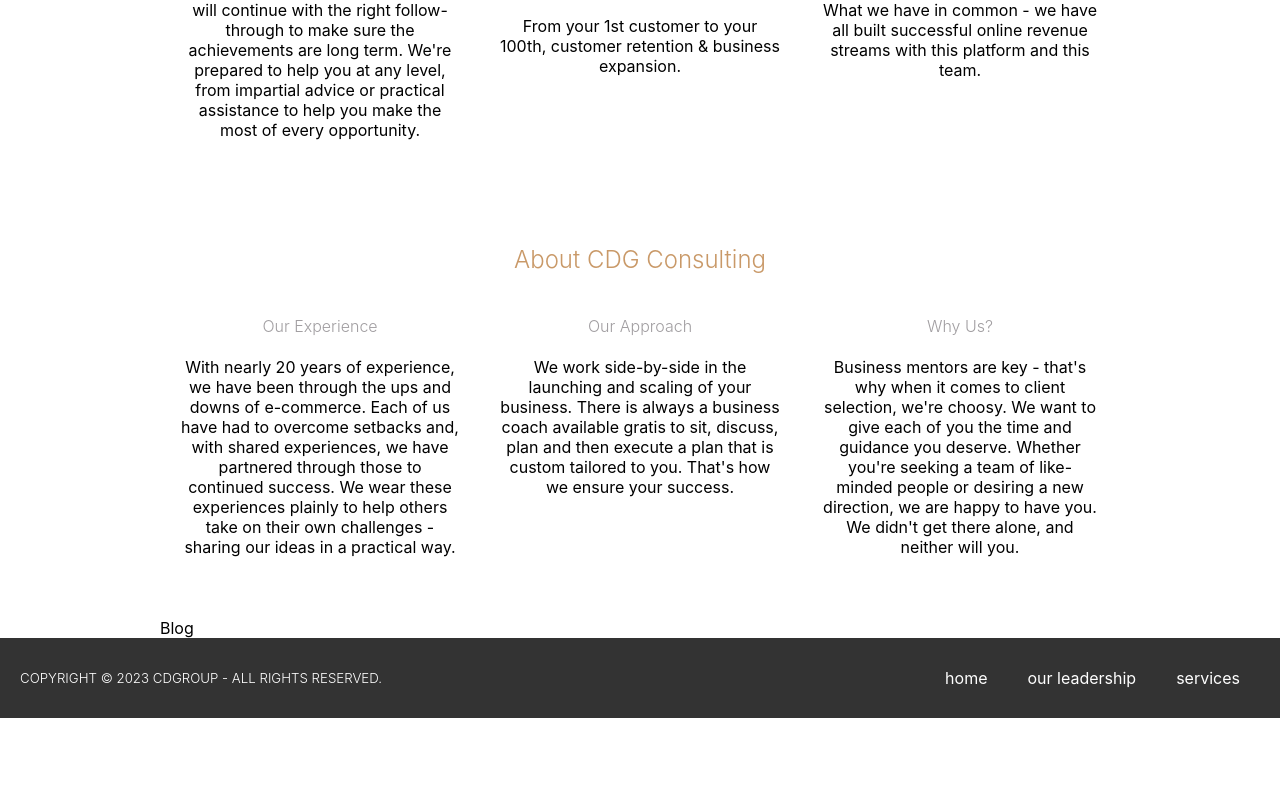
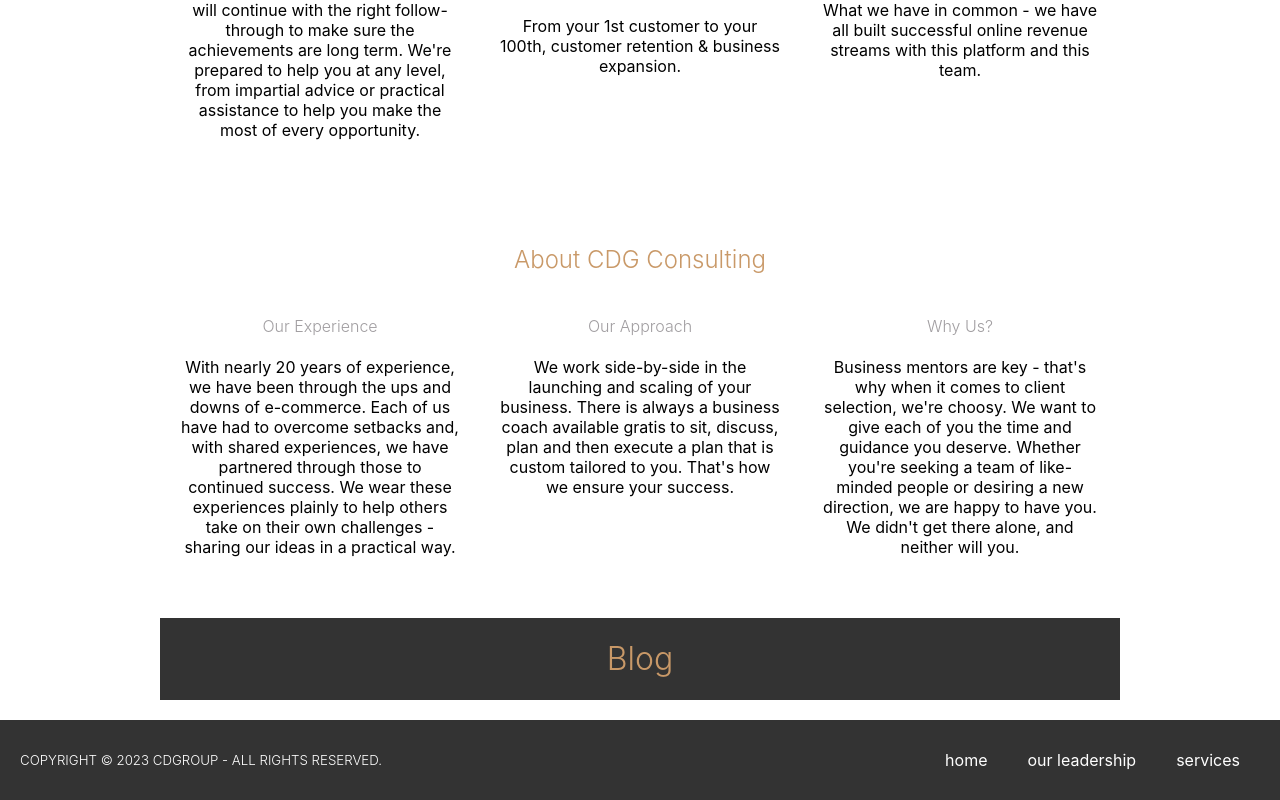
Before and after one commit to forrestmorrison/cdgrouptx, a React (Create React App) app in the folder client/: page / in a window 1280 px wide. Shown: the part 1367-2167 px from the top of the page. Before the commit the page ends 2085 px from the top, so only its background shows below. Built offline with nearby package versions, Linux system fonts and the light colour scheme.

Commit message:
Blog section styling

```diff
--- a/client/src/components/Blog.js
+++ b/client/src/components/Blog.js
@@ -2,7 +2,14 @@ import React from 'react'
 
 const Blog = () => {
   return (
-    <div>Blog</div>
+    <div className="blog">
+        <div className="blog-banner">
+            <h1>Blog</h1>
+        </div>
+        <div className="blog-posts">
+
+        </div>
+    </div>
   )
 }
 
--- a/client/src/index.css
+++ b/client/src/index.css
@@ -287,6 +287,31 @@ button:hover {
   width: 100%;
 }
 
+/* Blog */
+
+.blog {
+  display: flex;
+  flex-direction: column;
+  align-items: center;
+}
+
+.blog h1 {
+  color: #c99968;
+  font-weight: 300;
+}
+
+.blog-banner {
+  width: 100%;
+  display: flex;
+  flex-direction: column;
+  align-items: center;
+  background-color: #333333;
+}
+
+.blog-posts {
+  padding: 10px;
+}
+
 /* Footer */
 
 .footer {
```
